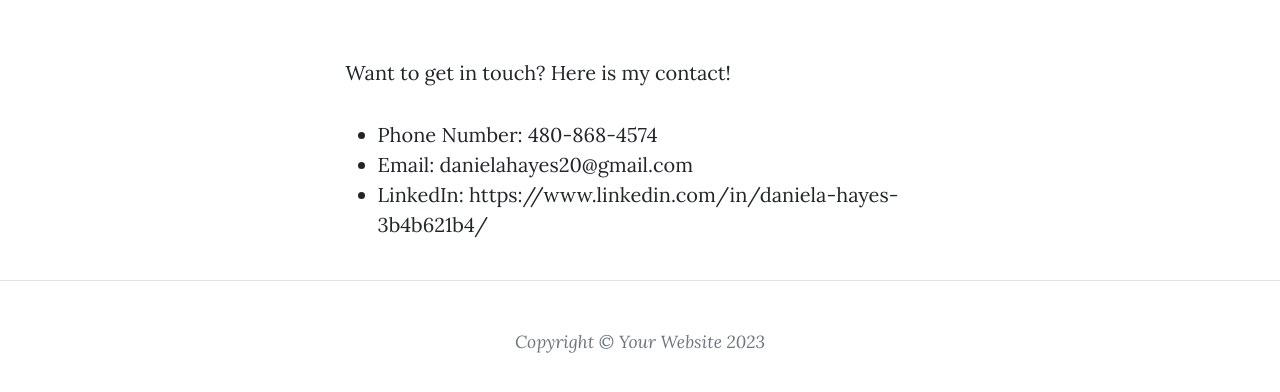
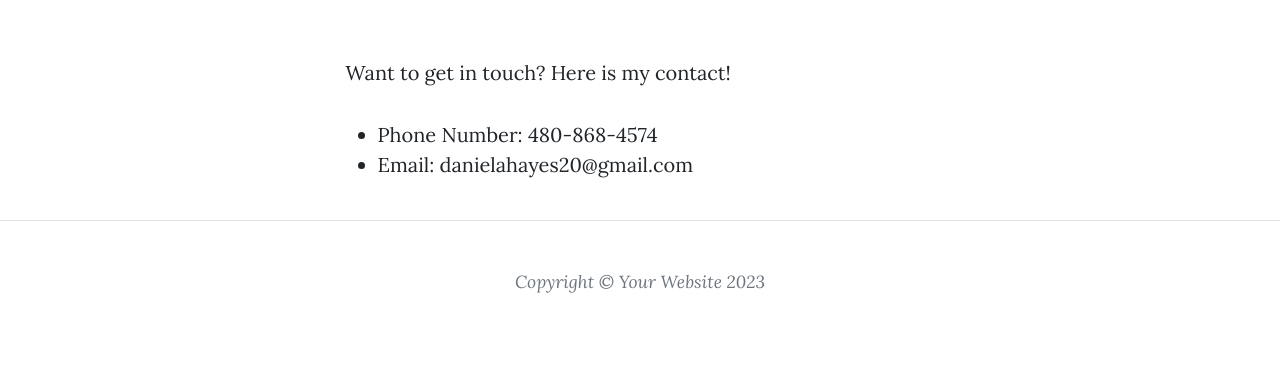
Before and after one commit to danielajoelhayes-creator/IS-201-Project, a plain HTML site: page contact.html in a window 1280 px wide. Shown: the part 554-946 px from the top of the page. After the commit the page ends 898 px from the top, so only its background shows below. Drawn offline with nearby package versions, Linux system fonts and the light colour scheme.

Commit message:
removed link on contact.html

```diff
--- a/contact.html
+++ b/contact.html
@@ -57,9 +57,6 @@
                         <ul>
                             <li>Phone Number: 480-868-4574</li>
                             <li>Email: danielahayes20@gmail.com</li>
-                            <li>LinkedIn:
-                                <a href="https://www.linkedin.com/in/daniela-hayes-3b4b621b4/">https://www.linkedin.com/in/daniela-hayes-3b4b621b4/</a>
-                            </li>
                         </ul>
                         <!-- <div class="my-5"> -->
                             <!-- * * * * * * * * * * * * * * *-->
```
